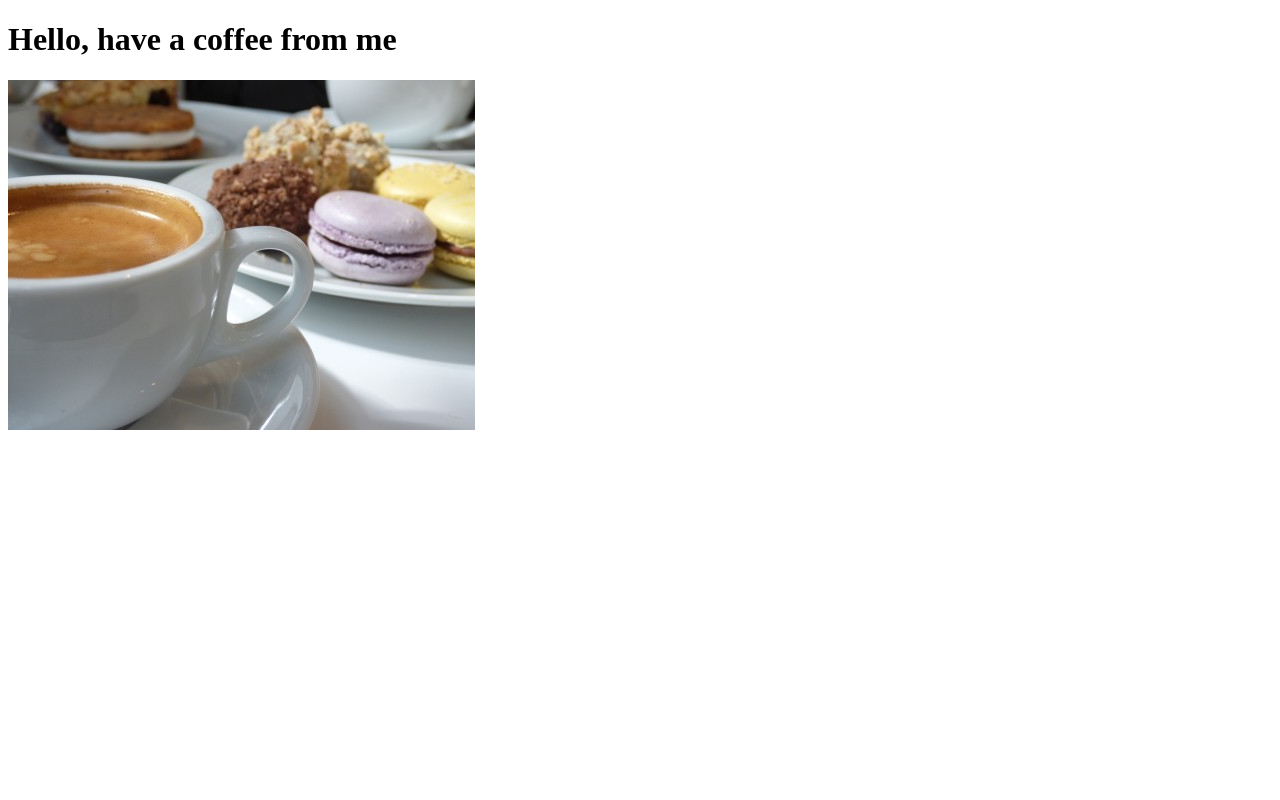
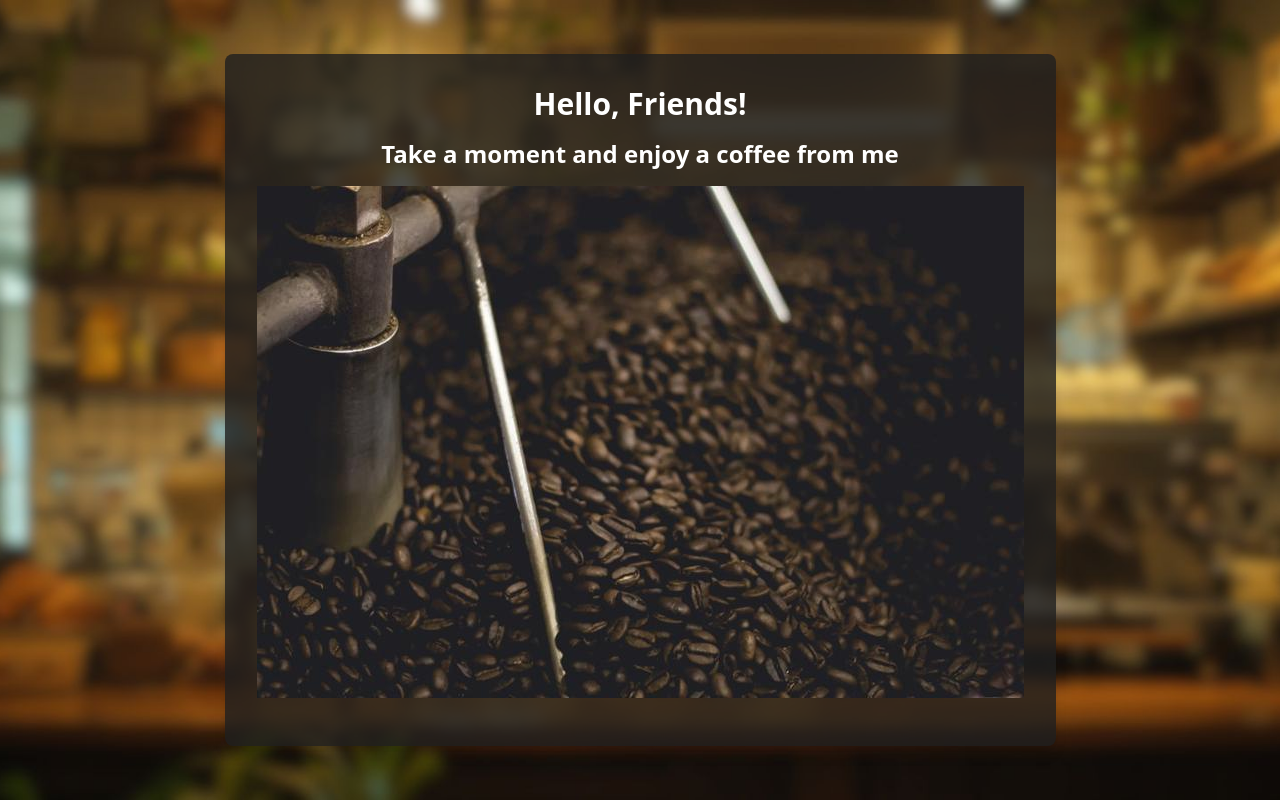
Before and after one commit to toshevk/daily-coffee, a Flask app: page / in a window 1280 px wide. Run offline with Flask 3, Linux system fonts and the light colour scheme; parts of the project's set-up code (start-up, migrations or seed data) failed here and were passed over.

Commit message:
Fix image mode. Set aspect.

```diff
--- a/main.py
+++ b/main.py
@@ -1,14 +1,14 @@
-from flask import Flask, render_template, request
-from request import retrieve_quote, retrieve_photo
+from flask import Flask, render_template
+import request
 
 app = Flask(__name__)
 
-quote_of_the_day = retrieve_quote()
-retrieve_photo()
+quote_of_the_day = request.retrieve_quote()
+photo_of_the_day = request.retrieve_photo()
 
 @app.route("/")
 def home():
-    return render_template("index.html", image="static\img.jpg", quote=quote_of_the_day)
+    return render_template("index.html", image="static/images/img.jpg", quote=quote_of_the_day)
 
 if __name__ == "__main__":
     app.run()
--- a/templates/index.html
+++ b/templates/index.html
@@ -2,11 +2,17 @@
 <html lang="en">
 <head>
     <meta charset="UTF-8">
+    <script src="https://unpkg.com/@tailwindcss/browser@4"></script>
     <title>Flask Coffee</title>
 </head>
-<body>
-    <h1>Hello, have a coffee from me</h1>
-    <img src="{{ image }}">
-    <p>{{ quote }}</p>
+<body class="bg-cover bg-center" style="background-image: url('static/images/background.jpg')">
+    <div class="min-h-screen flex justify-center items-center">
+        <div class="text-center font-semibold text-white rounded-lg shadow-lg p-8" style="background-color: rgba(31, 31, 31, 0.8)">
+            <h1 class="text-3xl mb-4">Hello, Friends!</h1>
+            <h2 class="text-2xl mb-4">Take a moment and enjoy a coffee from me</h2>
+            <img src="{{ image }}" class="mb-4 mx-auto object-contain">
+            <p class="text-lg">{{ quote }}</p>
+        </div>
+    </div>
 </body>
 </html>
```
Also changed, not shown: request.py (+18 -6 lines), static/images/background.jpg (added), static/images/img.jpg (added), static/img.jpg (deleted).
